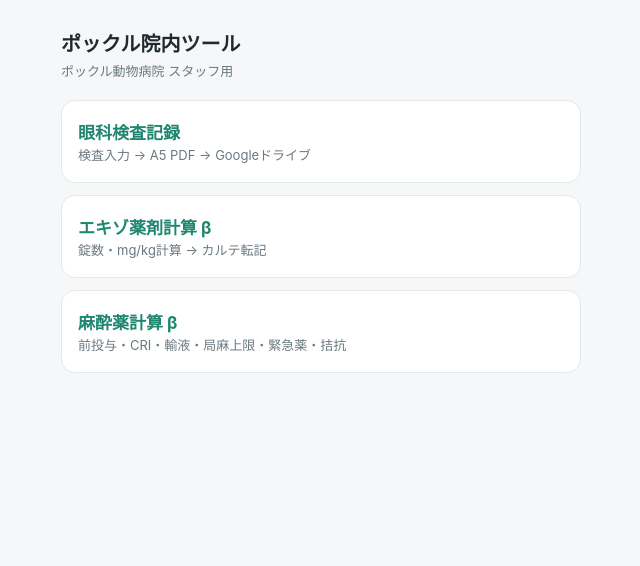
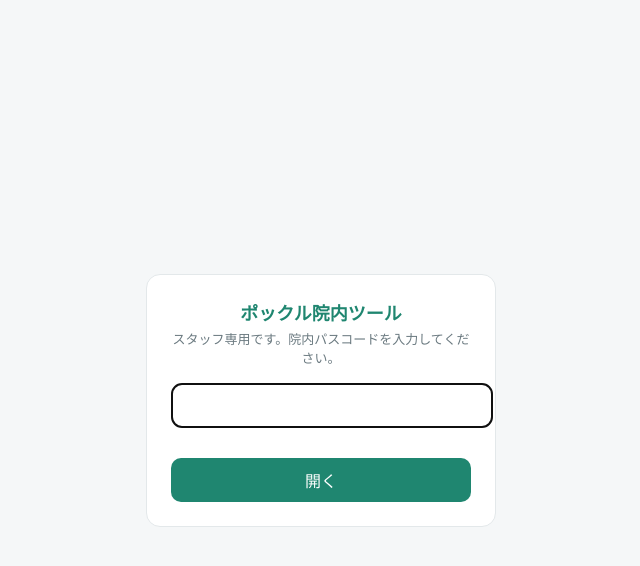
Before and after one commit to pokkurah/Pokkur-Tools, a plain HTML site: page index.html in a window 1280 px wide. Shown: the whole page, without its empty margins (319-959 px from the left). Drawn offline with Linux system fonts and the light colour scheme.

Commit message:
Add files via upload

```diff
--- /dev/null
+++ b/gate.js
@@ -0,0 +1,36 @@
+/* ポックル院内ツール スタッフ確認
+   各ページの <head> で読み込む。院内パスコードを1回入れた端末だけが開ける。
+   パスコードを変えるときは HASH を差し替える（設置手順を参照）。 */
+(function () {
+  var HASH = '5bd03614976a1b2916e23c651a97e609d3faf264e93dbfc1f33614a0ddedf555';
+  var KEY = 'pokkur_staff_pass';
+  var de = document.documentElement;
+  if (localStorage.getItem(KEY) === HASH) return;
+  de.style.visibility = 'hidden';
+  function sha(t) {
+    return crypto.subtle.digest('SHA-256', new TextEncoder().encode('pokkur:' + t)).then(function (b) {
+      return Array.prototype.map.call(new Uint8Array(b), function (x) { return ('0' + x.toString(16)).slice(-2); }).join('');
+    });
+  }
+  function show() {
+    var w = document.createElement('div');
+    w.setAttribute('style', 'position:fixed;inset:0;z-index:2147483647;background:#f5f7f8;display:flex;align-items:center;justify-content:center;visibility:visible;font-family:-apple-system,"Hiragino Sans","Meiryo UI","Noto Sans JP",sans-serif');
+    w.innerHTML = '<form style="background:#fff;border:1px solid #e3e8ea;border-radius:14px;padding:24px;width:300px;text-align:center">' +
+      '<div style="font-size:18px;font-weight:700;color:#1f8670;margin-bottom:4px">ポックル院内ツール</div>' +
+      '<div style="font-size:13px;color:#6b7a80;margin-bottom:16px">スタッフ専用です。院内パスコードを入力してください。</div>' +
+      '<input type="password" inputmode="numeric" autocomplete="off" style="width:100%;font-size:20px;padding:10px;border:1px solid #c9d2d6;border-radius:10px;text-align:center;letter-spacing:4px">' +
+      '<div class="e" style="color:#c62828;font-size:13px;min-height:18px;margin-top:6px"></div>' +
+      '<button style="width:100%;margin-top:6px;background:#1f8670;color:#fff;border:0;border-radius:10px;font-size:16px;padding:10px">開く</button></form>';
+    document.body.appendChild(w);
+    var f = w.querySelector('form'), i = w.querySelector('input'), e = w.querySelector('.e');
+    i.focus();
+    f.addEventListener('submit', function (ev) {
+      ev.preventDefault();
+      sha(i.value.trim()).then(function (h) {
+        if (h === HASH) { localStorage.setItem(KEY, h); w.remove(); de.style.visibility = ''; }
+        else { e.textContent = 'パスコードが違います'; i.value = ''; i.focus(); }
+      });
+    });
+  }
+  if (document.body) show(); else document.addEventListener('DOMContentLoaded', show);
+})();
--- a/index.html
+++ b/index.html
@@ -1,5 +1,6 @@
 <!DOCTYPE html>
 <html lang="ja"><head><meta charset="utf-8">
+<script src="gate.js"></script>
 <meta name="viewport" content="width=device-width, initial-scale=1">
 <meta name="apple-mobile-web-app-capable" content="yes">
 <meta name="apple-mobile-web-app-title" content="ポックル院内ツール">
@@ -15,5 +16,6 @@ a b{display:block;font-size:17px;color:#1f8670} a span{font-size:13px;color:#6b7
 <h1>ポックル院内ツール</h1><p>ポックル動物病院 スタッフ用</p>
 <a href="eye/"><b>眼科検査記録</b><span>検査入力 → A5 PDF → Googleドライブ</span></a>
 <a href="drug/"><b>エキゾ薬剤計算 β</b><span>錠数・mg/kg計算 → カルテ転記</span></a>
+<a href="reception-board/"><b>到着ボード（QR受付）</b><span>車待ち・院内待ちの一覧 → 診察室へ呼出</span></a>
 <a href="anesthesia/"><b>麻酔薬計算 β</b><span>前投与・CRI・輸液・局麻上限・緊急薬・拮抗</span></a>
 </main></body></html>
```
